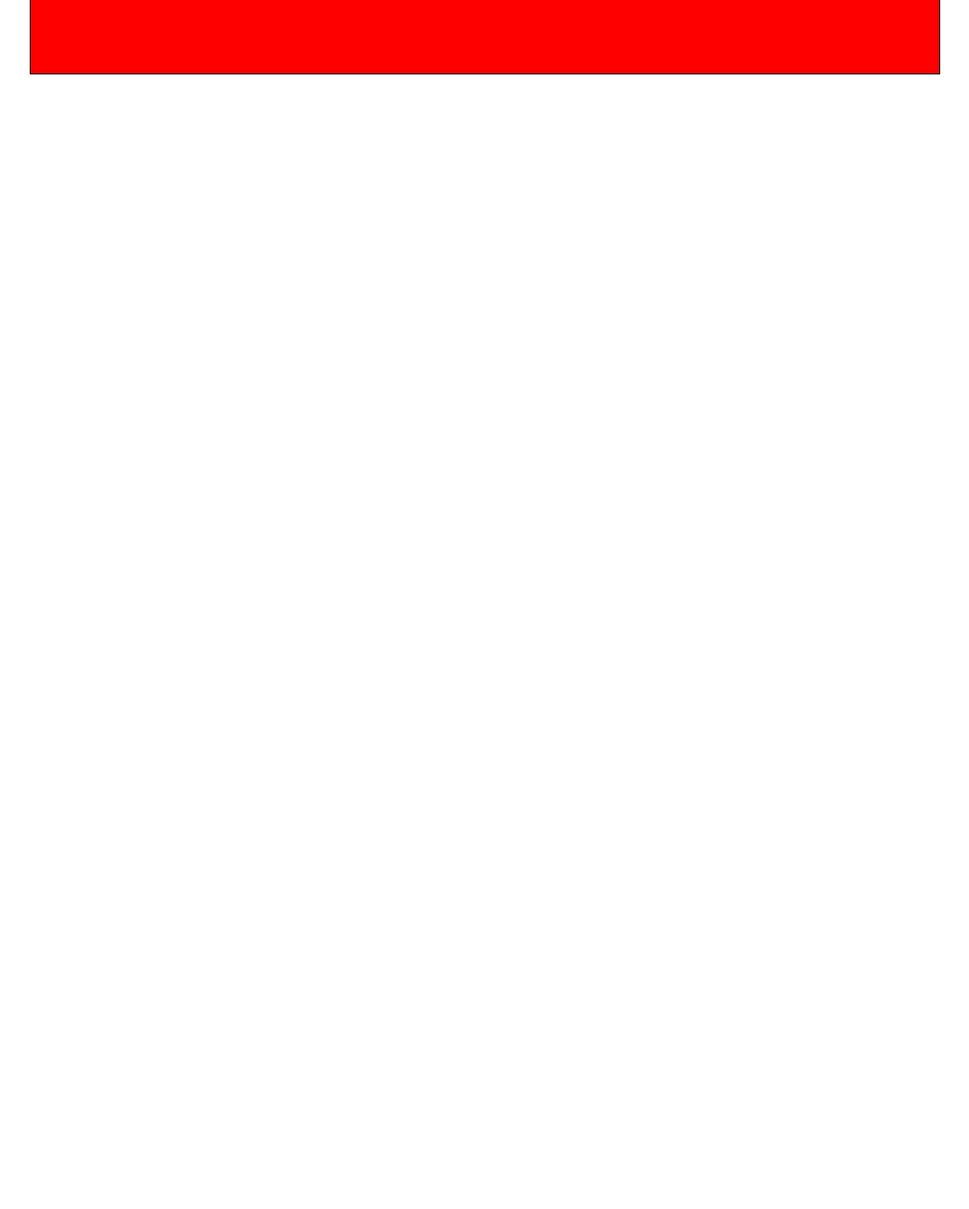
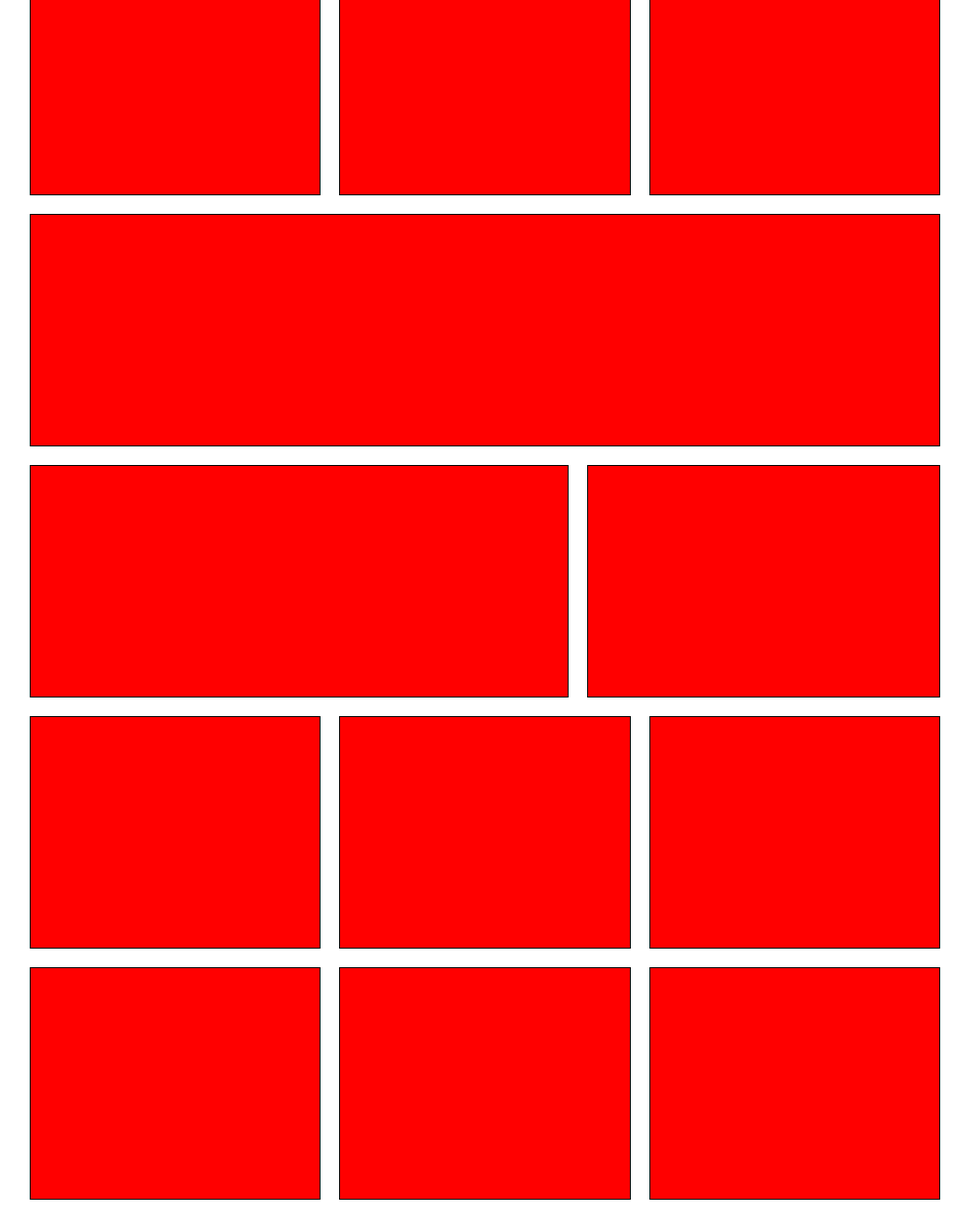
Before and after one commit to RobyLedda94/htmlcss-dropbox, a plain HTML site: page index.html in a window 1280 px wide. Shown: the part 1260-2560 px from the top of the page at 93% size, without its empty margins (118-1161 px from the left). Before the commit the page ends 1350 px from the top, so only its background shows below. Drawn offline with Linux system fonts and the light colour scheme.

Commit message:
[UPD] add content in part main

```diff
--- a/css/style.css
+++ b/css/style.css
@@ -57,7 +57,7 @@
 
 .content-main{
     margin: 10px;
-    height: 150px;
+    height: 250px;
     background-color: red;
     border: 1px solid black;
 }
--- a/index.html
+++ b/index.html
@@ -69,6 +69,38 @@
                         </div>
                     </div>
                 </div>
+                <div class="container-sm">
+                    <div class="row">
+                        <div class="col-60">
+                            <div class="content-main"></div>
+                        </div>
+                        <div class="col-40">
+                            <div class="content-main"></div>
+                        </div>
+                    </div>
+                </div>
+                <div class="container-sm">
+                    <div class="row">
+                        <div class="col-33">
+                            <div class="content-main"></div>
+                        </div>
+                        <div class="col-33">
+                            <div class="content-main"></div>
+                        </div>
+                        <div class="col-33">
+                            <div class="content-main"></div>
+                        </div>
+                        <div class="col-33">
+                            <div class="content-main"></div>
+                        </div>
+                        <div class="col-33">
+                            <div class="content-main"></div>
+                        </div>
+                        <div class="col-33">
+                            <div class="content-main"></div>
+                        </div>
+                    </div>
+                </div>
             </div>
         </div>
     </main>
```
